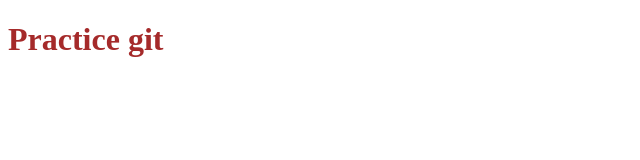
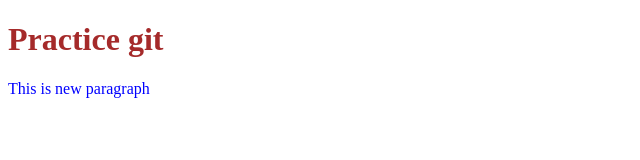
Before and after one commit to Fanuelchip/learngit, a plain HTML site: page index.html in a window 1280 px wide. Shown: the whole page, without its empty margins (0-640 px from the left). Drawn offline with Linux system fonts and the light colour scheme.

Commit message:
this my other commeit

```diff
--- a/index.html
+++ b/index.html
@@ -3,10 +3,11 @@
 <head>
     <meta charset="UTF-8">
     <meta name="viewport" content="width=device-width, initial-scale=1.0">
-    <title>New practice Get</title>
+    <title>New practice Git</title>
     <link rel="stylesheet" href="style.css">
 </head>
 <body>
     <h1>Practice git</h1>
+    <p>This is new paragraph</p>
 </body>
 </html>
--- a/style.css
+++ b/style.css
@@ -1,3 +1,6 @@
 h1 {
     color:brown;
 }
+p {
+    color: blue;
+}
```
